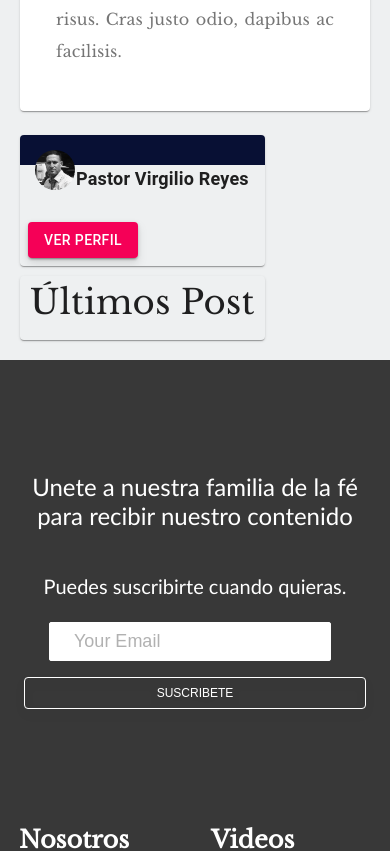
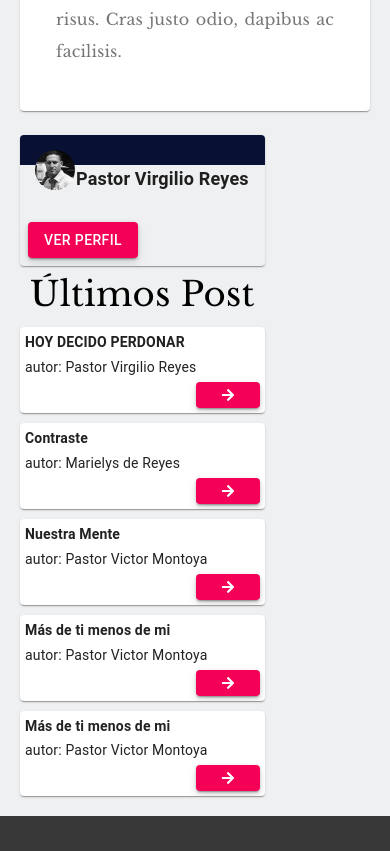
Before and after one commit to vhmr/injp-front, a React (Create React App) app: page /devocional/1 in a window 390 px wide. Shown: the part 980-1831 px from the top of the page. Built offline with nearby package versions, Linux system fonts and the light colour scheme.

Commit message:
arreglos de bufg de ministerio, y cambios de look and feel del home

```diff
--- a/src/devo.css
+++ b/src/devo.css
@@ -1,6 +1,15 @@
 h1 {
   font-size: 60px;
   text-align: center;
+}
+#devocionales{
+  background:url("./images/devocionales.jpg");
+  background-attachment: fixed !important;
+	background-repeat: no-repeat !important;
+	background-position: center center !important;
+	background-size: cover !important;
+	height: 100vh;
+	width: 100vw;
 }
 
 .content-slider {
@@ -18,7 +27,8 @@ h1 {
 
 .mask {
   overflow: hidden;
-  height: 320px;
+  height: 370px;
+  box-shadow: 2px 2px 10px #242424;
 }
 
 .slider ul {
@@ -44,7 +54,8 @@ h1 {
 
 .slider .source {
   font-size: 20px;
-  text-align: right;
+  padding: 25px;
+  /* text-align: right; */
 }
 
 .slider li.anim1 {
@@ -305,8 +316,8 @@ section span strong {
   }
   .slider .source {
     font-size: 18px;
-    text-align: center;
-    padding: 20px;
+    /* text-align: center; */
+    padding: 30px;
   }
   .slider .quote {
     font-size: 26px;
--- a/src/pages/page_devocional.js
+++ b/src/pages/page_devocional.js
@@ -9,9 +9,13 @@ import Avatar from '@material-ui/core/Avatar';
 import AvatarGroup from '@material-ui/lab/AvatarGroup';
 import Typography from "@material-ui/core/Typography";
 import Button from '@material-ui/core/Button';
-
+import { Link } from "react-router-dom";
 import { makeStyles } from "@material-ui/core/styles";
 import { devocional } from "../shared/devocional";
+import {
+  FaArrowRight
+} from 'react-icons/fa';
+
 import "../devo.css";
 
 
@@ -77,16 +81,21 @@ const useStyles = makeStyles((theme) => ({
   }
 }));
 
-let url = window.location.href;
-let pique = url.split("/");
-let id = pique[4];
+const Devocional = () => {
 
-const Devocional = () => {
+  let url = window.location.href;
+  let pique = url.split("/");
+  let id = pique[4];
 
   const classes = useStyles();
   const content = devocional.find( m => m.id === id)
 
-  console.log(content)
+  useEffect(() => {
+    window.scroll({
+      top: 0,
+      behavior: 'smooth'
+    })
+  }, []);
 
   return (
     <div className = {classes.root}>
@@ -130,11 +139,27 @@ const Devocional = () => {
               </Button>
             </CardActions>
           </Card>
-          <Card className = {[classes.root_card_blog, classes.mt10]}>
-            <Typography gutterBottom variant = "h4" component = "h2" align = "center" className={classes.title}>
-              Últimos Post
-            </Typography>
-          </Card>
+          <Typography gutterBottom variant = "h4" component = "h2" align = "center" className={classes.title} style={{paddingTop:7}}>
+            Últimos Post
+          </Typography>
+          {devocional.map(devocional => (
+            <Card className = {[classes.root_card_blog, classes.mt10]} style ={{backgroundColor: "#fff", cursor: 'pointer'}}>
+              <Typography gutterBottom variant = "body2" component = "p" style={{fontWeight: 'bold'}}>
+                {devocional.title}
+              </Typography>
+              <Typography gutterBottom variant = "body2" component = "p">
+                autor: {devocional.user}
+              </Typography>
+              <div align="right">
+              <Link to={`/devocional/${devocional.id}`}>
+                <Button variant = "contained" color = "secondary" title="Ver el Contenido">
+                  <FaArrowRight/>
+                </Button>
+              </Link>
+              </div>
+            </Card>
+            ))
+          }
         </Grid>
       </Grid>
     </div>
--- a/src/sections/devocionales.js
+++ b/src/sections/devocionales.js
@@ -1,6 +1,5 @@
 import React, {useState, useEffect} from "react";
 import { Link } from "react-router-dom";
-
 import Grid from "@material-ui/core/Grid";
 import Box from "@material-ui/core/Box";
 import Typography from "@material-ui/core/Typography";
@@ -8,7 +7,7 @@ import { makeStyles } from "@material-ui/core/styles";
 import { devocional } from "../shared/devocional";
 import { Button } from "../components/Button";
 import "../devo.css";
-import { Get, UrlServer } from "../services/apiService";
+
 
 const useStyles = makeStyles((theme) => ({
   root: {
@@ -53,7 +52,7 @@ const Devocionales = (props) => {
         alignItems="center"
         xs={12}
       >
-        <Typography className={classes.title} variant="h4" component="h4">
+        <Typography className={classes.title} variant="h2" component="h2">
           Devocionales
         </Typography>
       </Grid>
@@ -61,7 +60,7 @@ const Devocionales = (props) => {
         <div className="mask">
           <ul>
             {devocional.map((item, index) => (
-              <li className={`anim${index + 1}`} key={index}>
+              <li className={`anim${index + 1}`} key={index} style={{borderLeft: "4px solid #b10404", padding: 20, backgroundColor: 'rgba(255,255,255, 0.7)', borderRadius: '4px 4px 3px', height: "40vh !important"}}>
                 <div className="quote">{item.title}</div>
                 <div className="source">- {item.extracto}</div>
                 <section>
--- a/src/sections/ministarios.js
+++ b/src/sections/ministarios.js
@@ -17,7 +17,7 @@ const useStyles = makeStyles((theme) => ({
     width: "100%",
     paddingTop: 40,
     paddingBottom: 40,
-    backgroundColor: "#fbfcfd",
+    backgroundColor: "#f1f1f1",
   },
   title: {
     paddingTop: 80,
--- a/src/sections/predicacion.js
+++ b/src/sections/predicacion.js
@@ -10,11 +10,12 @@ const useStyles = makeStyles((theme) => ({
   root: {
     flexGrow: 1,
     padding: 40,
-    backgroundColor: "#fbfcfd",
+    backgroundColor: "#1e1e1e",
   },
   title: {
     paddingTop: 40,
     paddingBottom: 40,
+    color: 'white'
   },
   box: {
     boxShadow: "0, 5, 10, 0, #331ba8",
@@ -50,7 +51,7 @@ const Predicacion = (props) => {
         />
       <div className={classes.paddingButton}>
         <Link to={'//youtube.com/channel/UCrbqmYxApdICQJXjPY6EFsw'} target='_blank'>
-          <Button buttonSize="btn--wide" buttonStyle="btn--outline-dark">
+          <Button buttonSize="btn--wide" buttonStyle="btn--outline">
               Ver más...
           </Button>
         </Link>
--- a/src/sections/slider.js
+++ b/src/sections/slider.js
@@ -22,7 +22,7 @@ const Home = () => {
 			{content.map((item, index) => (
 				<div
 					key={index}
-					className="slider-content"
+					className="slider-content slider-img-fondo"
 					style={{ background: `url('${item.image}') no-repeat center center` }}
 				>
 					<div className="inner">
@@ -38,23 +38,7 @@ const Home = () => {
 				</div>
 			))}
 		</Slider>
-/*       <Carousel
-        renderCenterLeftControls={({ previousSlide }) => (
-          <button onClick={previousSlide}>Previous</button>
-        )}
-        renderCenterRightControls={({ nextSlide }) => (
-          <button onClick={nextSlide}>Next</button>
-        )}
-        autoplay={true}
-        width="100%"
-        height="800px"
-        style={{ margin: "0px", overflow: "hidden"}}
-        autoplayInterval={5000}
-      >
-        {content.map((item, index) => (
-          <img src={`${UrlImages}/${item.url}`} style={{ width: "100%", height: "auto"}}/>
-        ))}
-      </Carousel> */
+
     );
 
 };
--- a/src/slider.css
+++ b/src/slider.css
@@ -1,3 +1,11 @@
+.slider-img-fondo{
+	background-attachment: fixed !important;
+	background-repeat: no-repeat !important;
+	background-position: center center !important;
+	background-size: cover !important;
+	height: 100vh;
+	width: 100vw;
+}
 .slide h1 {
 	transition: all 0.3s ease;
 	-webkit-transform: translateY(-20px);
@@ -25,7 +33,7 @@
 
 .slide section img {
 	-webkit-transform: translateX(-10px);
-					transform: translateX(-10px);
+	transform: translateX(-10px);
 	opacity: 0;
 }
 
```
